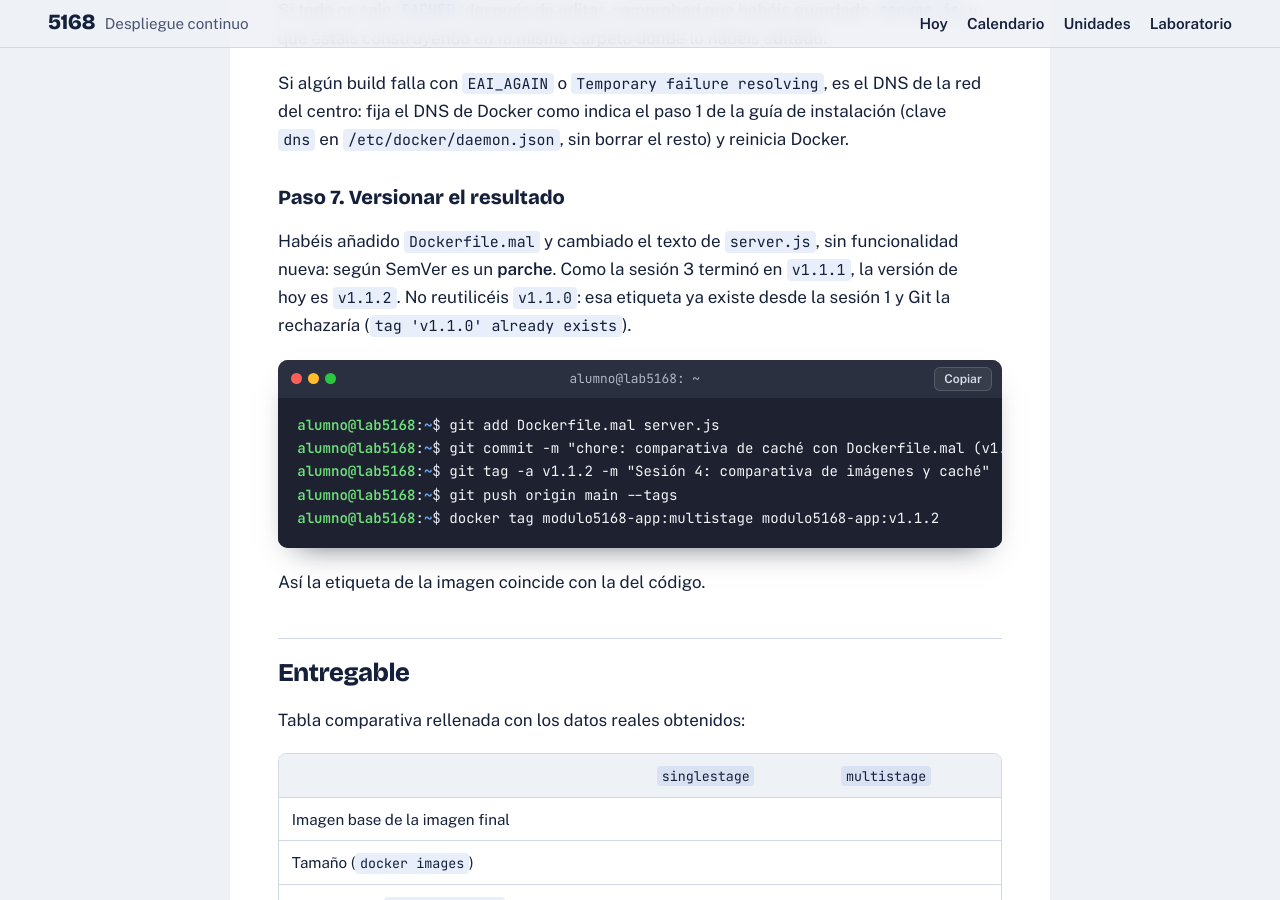
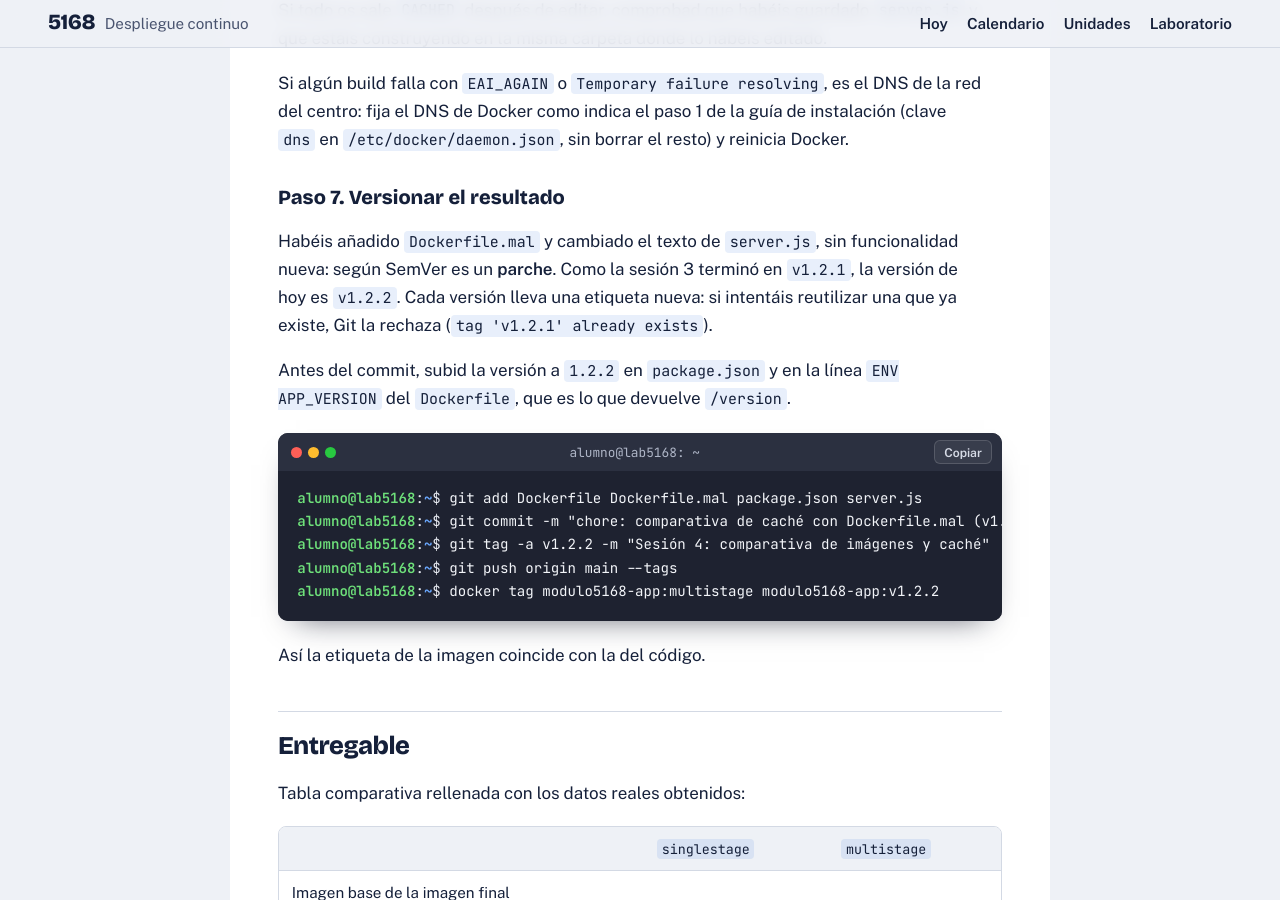
Before and after one commit to sergio79cs/modulo5168, a Jekyll site: the page built from ut01/sesion4.md, in a window 1280 px wide and 900 px high, scrolled down 5745 px. Built offline with Jekyll 4.4.1, drawn with Linux system fonts in a browser that asks for light colours; our own code applies the rules of GitHub Pages for plain Markdown files.

Commit message:
UT01: versiones coherentes en la sesión 4 (v1.2.2)
La sesión 3 termina en v1.2.1, así que la sesión 4 versiona como v1.2.2 y sube la versión en package.json y APP_VERSION.

Co-Authored-By: Claude Opus 5.5 <noreply@anthropic.com>
Claude-Session: https://claude.ai/code/session_01Sh4Y8cSD3CdjHA22GNYgF6

````diff
--- a/ut01/sesion4.md
+++ b/ut01/sesion4.md
@@ -175,14 +175,16 @@ Si algún build falla con `EAI_AGAIN` o `Temporary failure resolving`, es el DNS
 
 ### Paso 7. Versionar el resultado
 
-Habéis añadido `Dockerfile.mal` y cambiado el texto de `server.js`, sin funcionalidad nueva: según SemVer es un **parche**. Como la sesión 3 terminó en `v1.1.1`, la versión de hoy es `v1.1.2`. No reutilicéis `v1.1.0`: esa etiqueta ya existe desde la sesión 1 y Git la rechazaría (`tag 'v1.1.0' already exists`).
+Habéis añadido `Dockerfile.mal` y cambiado el texto de `server.js`, sin funcionalidad nueva: según SemVer es un **parche**. Como la sesión 3 terminó en `v1.2.1`, la versión de hoy es `v1.2.2`. Cada versión lleva una etiqueta nueva: si intentáis reutilizar una que ya existe, Git la rechaza (`tag 'v1.2.1' already exists`).
+
+Antes del commit, subid la versión a `1.2.2` en `package.json` y en la línea `ENV APP_VERSION` del `Dockerfile`, que es lo que devuelve `/version`.
 
 ```
-git add Dockerfile.mal server.js
-git commit -m "chore: comparativa de caché con Dockerfile.mal (v1.1.2)"
-git tag -a v1.1.2 -m "Sesión 4: comparativa de imágenes y caché"
+git add Dockerfile Dockerfile.mal package.json server.js
+git commit -m "chore: comparativa de caché con Dockerfile.mal (v1.2.2)"
+git tag -a v1.2.2 -m "Sesión 4: comparativa de imágenes y caché"
 git push origin main --tags
-docker tag modulo5168-app:multistage modulo5168-app:v1.1.2
+docker tag modulo5168-app:multistage modulo5168-app:v1.2.2
 ```
 
 Así la etiqueta de la imagen coincide con la del código.
````
